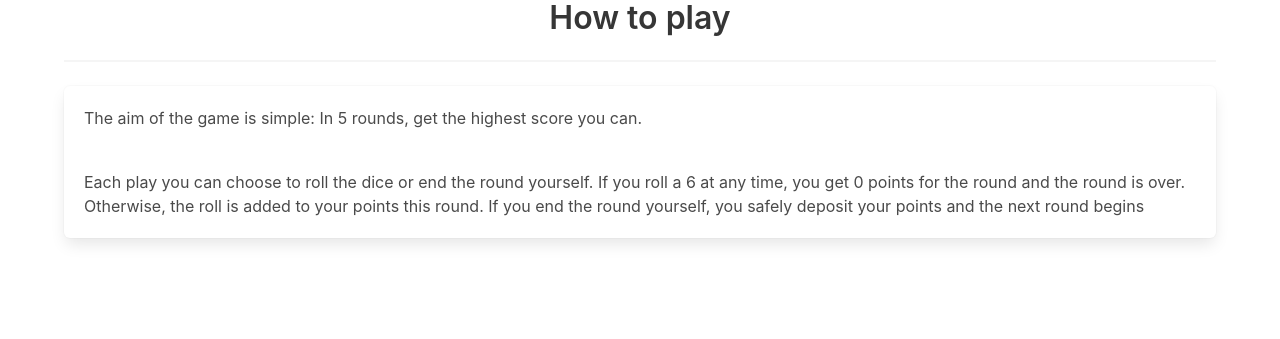
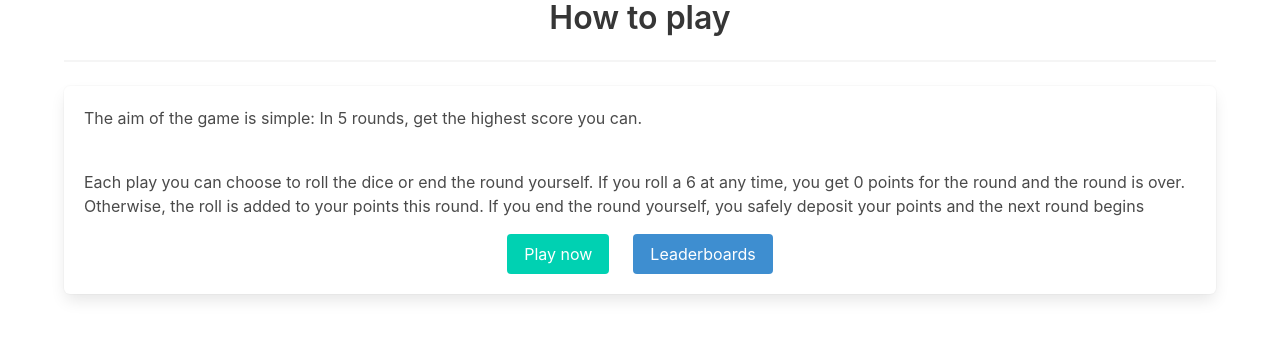
Before and after one commit to lamaqdahodwala/pig, a Django app: template battle/templates/how_to_play.html in a window 1280 px wide. Shown: the top 339 px of the page. Run offline with Django 3.2, Linux system fonts and the light colour scheme; the template is opened without the code that fills it, so the values that code supplies are empty.

Commit message:
nice this is looking good

```diff
--- a/battle/main/urls.py
+++ b/battle/main/urls.py
@@ -2,6 +2,7 @@ from . import views
 from django.urls import path
 
 urlpatterns = [
-    path("game", views.game, name="index"),
+    path("game", views.game, name="game"),
     path("leaderboard", views.leaderboard_view, name="leaderboard"),
+    path('how_to_play', views.how_to_play, name='howtoplay')
 ]
--- a/battle/main/views.py
+++ b/battle/main/views.py
@@ -12,3 +12,6 @@ def leaderboard_view(req):
 
 def index(req):
     return render(req, 'index.html')
+
+def how_to_play(req):
+    return render(req, 'how_to_play.html')
--- a/battle/templates/how_to_play.html
+++ b/battle/templates/how_to_play.html
@@ -12,6 +12,10 @@
         <p>Each play you can choose to roll the dice or end the round yourself. If you roll a 6 at any time, you get 0 points for the round and the round is over. Otherwise, the roll is added to your points this round. If you end the round yourself, you safely deposit your points and the next round begins
 
         </p>
+        <div class="is-flex is-justify-content-center is-flex-direction-row">
+            <a href="{% url 'game' %}" class="button is-primary mx-3">Play now</a>
+            <a href="{% url 'leaderboard' %}" class='button is-info mx-3'>Leaderboards</a>
+        </div>
     </div>
 </div>
 {% endblock %}
```
